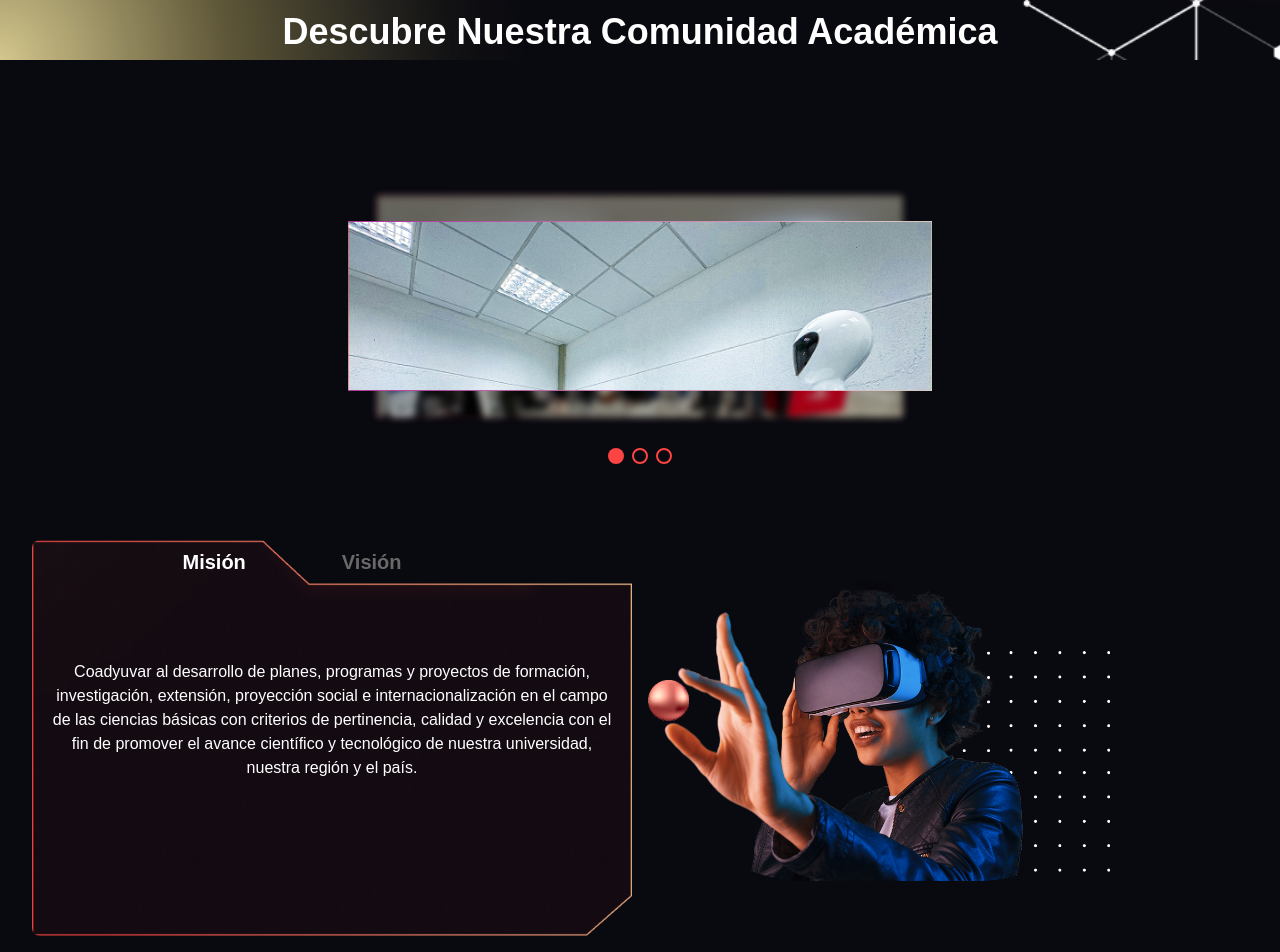
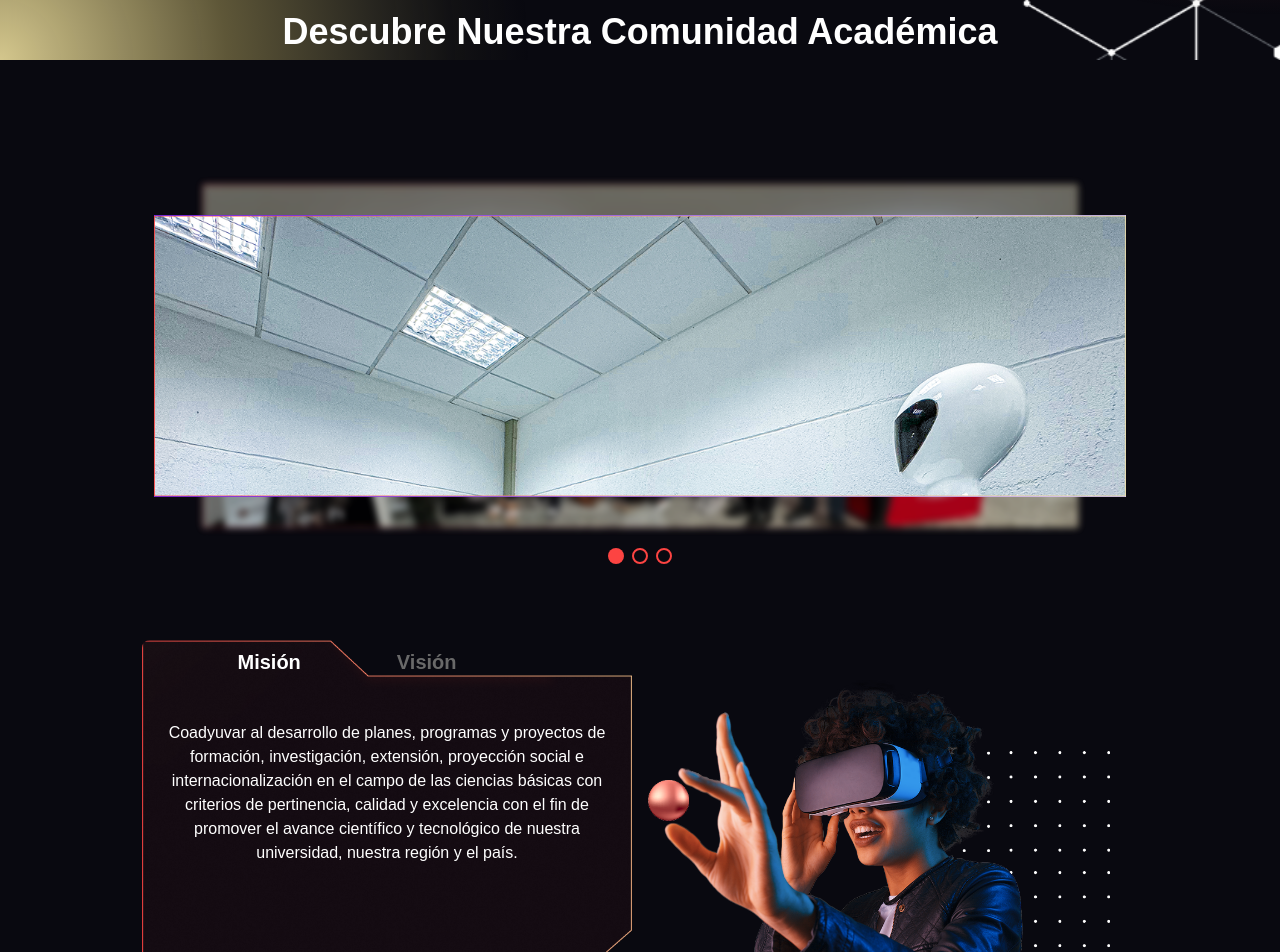
Before and after one commit to DuvanRozoParra/cbtic-2024, a Next.js app: page /about in a window 1280 px wide. Shown: the part 740-1692 px from the top of the page. Built offline with nearby package versions, Linux system fonts and the light colour scheme.

Commit message:
feact:fixed minor errors about

```diff
--- a/src/components/about/carousel.tsx
+++ b/src/components/about/carousel.tsx
@@ -85,7 +85,7 @@ export function CarouselAbout() {
             </div>
           </div>
         </div>
-        <section className="flex flex-col items-center gap-10 w-full md:w-4/5 h-[500px] mt-8 mb-10">
+        <section className="flex flex-col items-center gap-10 w-full md:4/5 h-[600px] mt-8 mb-10">
           <h1 className=" text-center text-4xl text-white md:mb-10  md:mt-8 mt-0 font-semibold">
             Descubre Nuestra Comunidad Académica
           </h1>
@@ -103,9 +103,9 @@ export function CarouselAbout() {
           <Image
             src="/images/Mision_vision.webp"
             alt="Fondo Misión y Visión"
-            width={800}
-            height={800}
-            className="object-cover rounded-lg"
+            width={500}
+            height={500}
+            className="object-contain rounded-lg"
           />
           <div className="absolute inset-0 flex flex-col  bg-opacity-50 p-0 sm:p-2 ">
             <div className="flex justify-center gap-4 space-x-5 sm:space-x-20 md:space-x-20 mr-20 mb-10 md:mb-4 ">
--- a/src/components/carrouselImage/Carrousel.tsx
+++ b/src/components/carrouselImage/Carrousel.tsx
@@ -38,7 +38,7 @@ export const CarrouselImages: React.FC<CarrouselProps> = ({ images }) => {
 
   return (
     <div
-      className="w-full h-full overflow-hidden relative lg:max-w-[70%] xl:max-w-[60%] 2xl:max-w-[50%] mx-auto"  // Ajuste de ancho para pantallas xl y 2xl
+      className="w-full h-full overflow-hidden relative lg:max-w-[90%] xl:max-w-[80%] 2xl:max-w-[60%] mx-auto"  // Ajuste de ancho para pantallas xl y 2xl
       style={{
         perspective: "150px", // Incrementa el valor para dar más efecto 3D en pantallas grandes
       }}
```
